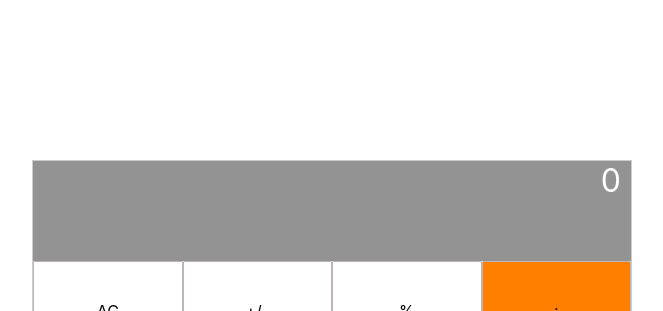
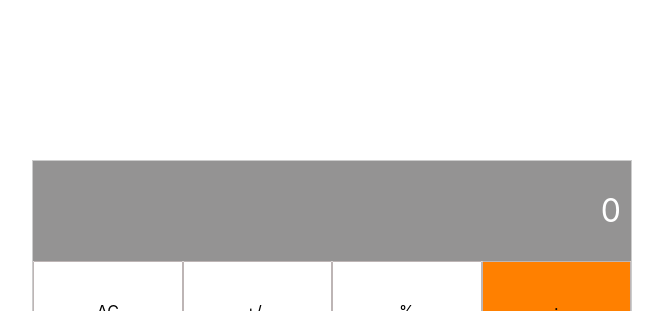
Before and after one commit to DanSam5K/Math-Magician, a React (Create React App) app: page / in a window 1280 px wide. Shown: the top 311 px of the page, without its empty margins (308-971 px from the left). Built offline with nearby package versions, Linux system fonts and the light colour scheme.

Commit message:
Fix all linters errors

```diff
--- a/package.json
+++ b/package.json
@@ -11,7 +11,8 @@
     "react": "^17.0.2",
     "react-dom": "^17.0.2",
     "react-scripts": "4.0.3",
-    "web-vitals": "^1.0.1"
+    "web-vitals": "^1.0.1",
+    "yargs": "^17.1.1"
   },
   "scripts": {
     "start": "react-scripts start",
--- a/src/components/Calculator.js
+++ b/src/components/Calculator.js
@@ -3,20 +3,18 @@ import calculate from '../logic/calculate';
 import MagicBtn from './MagicBtn';
 import OutputResult from './OutputResult';
 
-
-const generateOutputValue= ({total, next, operation}) => {
+const generateOutputValue = ({ total, next, operation }) => {
   if (!total && !next && !operation) {
-      return '0';
-    }else if (!total && next) {
-      return `${next}`;
-    } else if (operation && total && !next) {
-      return `${total} ${operation}`;
-    } else if (total && next && operation) {
-      return `${total} ${operation} ${next}`;
-    } else {
-      return `${total}`;
-    }
-}
+    return '0';
+  } if (!total && next) {
+    return `${next}`;
+  } if (operation && total && !next) {
+    return `${total} ${operation}`;
+  } if (total && next && operation) {
+    return `${total} ${operation} ${next}`;
+  }
+  return `${total}`;
+};
 class Calculator extends React.Component {
   constructor(props) {
     super(props);
@@ -29,7 +27,7 @@ class Calculator extends React.Component {
 
   clickEventListener = (event) => {
     const object = this.state;
-    const value = event.target.value;
+    const { value } = event.target;
     const result = calculate(object, value);
     this.setState(result);
   }
@@ -38,55 +36,28 @@ class Calculator extends React.Component {
     const outputValue = generateOutputValue(this.state);
     return (
       <div className="magician">
-        <OutputResult outputvalue={outputValue}/>
+        <OutputResult outputvalue={outputValue} />
         <div className="magician-keys">
 
-          <MagicBtn  value="AC"  clickEventListener={this.clickEventListener}/>
-          <MagicBtn  value="+/-" clickEventListener={this.clickEventListener}/>
-          <MagicBtn  value="%"   clickEventListener={this.clickEventListener}/>
-          <MagicBtn  value="÷"   clickEventListener={this.clickEventListener}/>
-          <MagicBtn  value="7"   clickEventListener={this.clickEventListener}/>
-          <MagicBtn  value="8"   clickEventListener={this.clickEventListener}/>
-          <MagicBtn  value="9"   clickEventListener={this.clickEventListener}/>
-          <MagicBtn  value="x"   clickEventListener={this.clickEventListener}/>
-          <MagicBtn  value="4"   clickEventListener={this.clickEventListener}/>
-          <MagicBtn  value="5"   clickEventListener={this.clickEventListener}/>
-          <MagicBtn  value="6"   clickEventListener={this.clickEventListener}/>
-          <MagicBtn  value="-"   clickEventListener={this.clickEventListener}/>
-          <MagicBtn  value="1"   clickEventListener={this.clickEventListener}/>
-          <MagicBtn  value="2"   clickEventListener={this.clickEventListener}/>
-          <MagicBtn  value="3"   clickEventListener={this.clickEventListener}/>
-          <MagicBtn  value="+"   clickEventListener={this.clickEventListener}/>
-          <MagicBtn  value="0"   clickEventListener={this.clickEventListener}/>
-          <MagicBtn  value="."   clickEventListener={this.clickEventListener}/>
-          <MagicBtn  value="="   clickEventListener={this.clickEventListener}/>
-
-
-          {/* <input type="text" className="input-screen" value="0" disabled />
-          <button type="button" className="all-clear" value="all-clear">AC</button>
-          <button type="button" className="plus-minus-sign" value="+/-">+/-</button>
-          <button type="button" className="percentage-sign" value="%">%</button>
-          <button type="button" className="sign-operator" value="/">&divide;</button>
-
-          <button type="button" value="7">7</button>
-          <button type="button" value="8">8</button>
-          <button type="button" value="9">9</button>
-          <button type="button" className="sign-operator" value="*">&times;</button>
-
-          <button type="button" value="4">4</button>
-          <button type="button" value="5">5</button>
-          <button type="button" value="6">6</button>
-          <button type="button" className="sign-operator" value="-">-</button>
-
-          <button type="button" value="1">1</button>
-          <button type="button" value="2">2</button>
-          <button type="button" value="3">3</button>
-          <button type="button" className="sign-operator" value="+">+</button>
-
-          <button type="button" value="0" className="zero">0</button>
-          <button type="button" className="decimal" value=".">.</button>
-          <button type="button" className="sign-operator" value="=">=</button> */}
-
+          <MagicBtn value="AC" clickEventListener={this.clickEventListener} />
+          <MagicBtn value="+/-" clickEventListener={this.clickEventListener} />
+          <MagicBtn value="%" clickEventListener={this.clickEventListener} />
+          <MagicBtn value="÷" clickEventListener={this.clickEventListener} />
+          <MagicBtn value="7" clickEventListener={this.clickEventListener} />
+          <MagicBtn value="8" clickEventListener={this.clickEventListener} />
+          <MagicBtn value="9" clickEventListener={this.clickEventListener} />
+          <MagicBtn value="x" clickEventListener={this.clickEventListener} />
+          <MagicBtn value="4" clickEventListener={this.clickEventListener} />
+          <MagicBtn value="5" clickEventListener={this.clickEventListener} />
+          <MagicBtn value="6" clickEventListener={this.clickEventListener} />
+          <MagicBtn value="-" clickEventListener={this.clickEventListener} />
+          <MagicBtn value="1" clickEventListener={this.clickEventListener} />
+          <MagicBtn value="2" clickEventListener={this.clickEventListener} />
+          <MagicBtn value="3" clickEventListener={this.clickEventListener} />
+          <MagicBtn value="+" clickEventListener={this.clickEventListener} />
+          <MagicBtn value="0" clickEventListener={this.clickEventListener} />
+          <MagicBtn value="." clickEventListener={this.clickEventListener} />
+          <MagicBtn value="=" clickEventListener={this.clickEventListener} />
         </div>
       </div>
     );
--- a/src/components/OutputResult.js
+++ b/src/components/OutputResult.js
@@ -1,5 +1,5 @@
-import React from "react";
-import PropTypes from "prop-types";
+import React from 'react';
+import PropTypes from 'prop-types';
 
 const OutputResult = ({ outputvalue }) => <div className="input-screen">{outputvalue}</div>;
 
@@ -8,7 +8,7 @@ OutputResult.propTypes = {
 };
 
 OutputResult.defaultProps = {
-  outputvalue: "",
+  outputvalue: '',
 };
 
 export default OutputResult;
--- a/src/index.css
+++ b/src/index.css
@@ -20,7 +20,7 @@
   background-color: #949393;
   color: #fff;
   text-align: right;
-  padding-right: 10px;
+  padding: 30px 10px 0 0;
 }
 
 button {
```
Also changed, not shown: src/logic/calculate.js (line endings or trailing spaces), src/logic/operate.js (line endings or trailing spaces).
